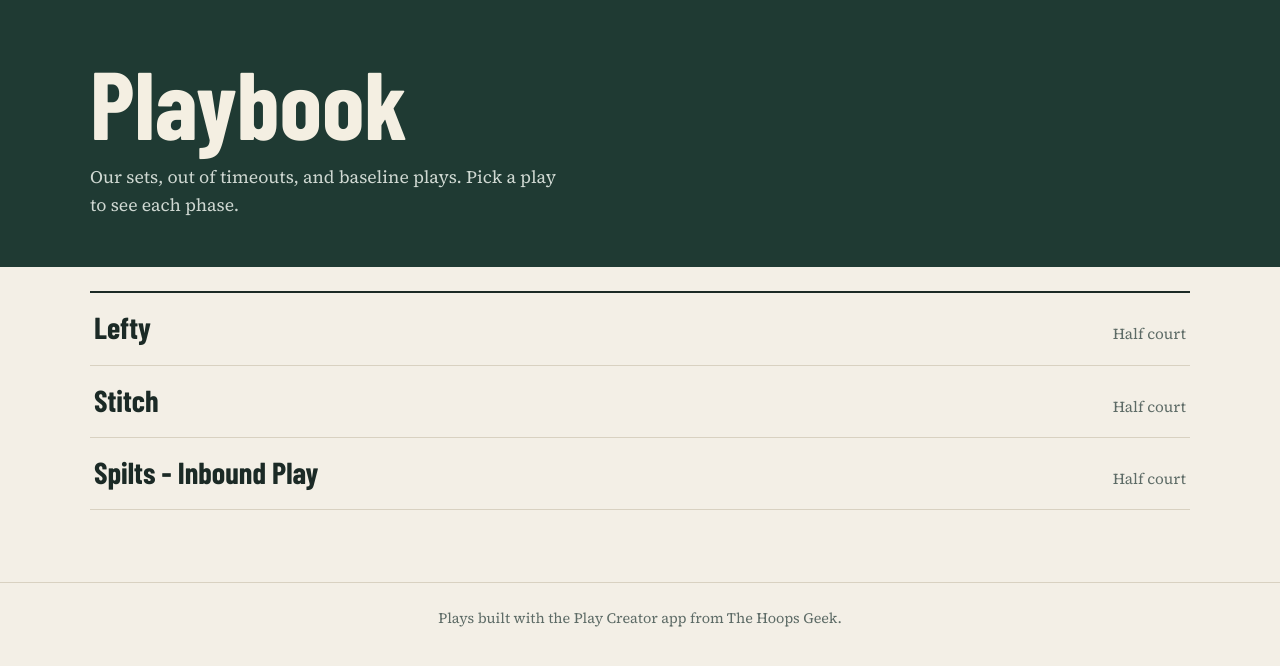
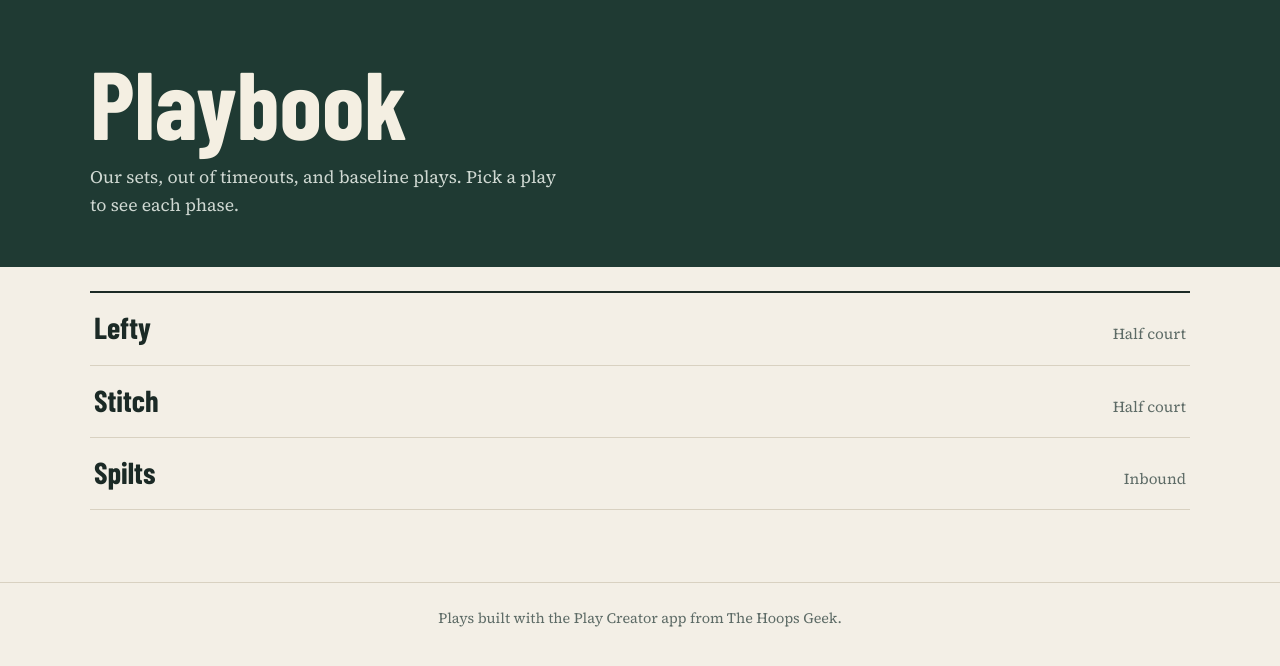
Before and after one commit to arielgonzalez0417-cmd/HT_plays, a plain HTML site: page index.html in a window 1280 px wide. Drawn offline with nearby package versions, Linux system fonts and the light colour scheme.

Commit message:
Update index.html

```diff
--- a/index.html
+++ b/index.html
@@ -74,7 +74,7 @@
       <ul class="list">
         <li><a href="#Lefty"><span class="name">Lefty</span><span class="cat">Half court</span></a></li>
         <li><a href="#stitch"><span class="name">Stitch</span><span class="cat">Half court</span></a></li>
-        <li><a href="#Splits - Inbound"><span class="name">Spilts - Inbound Play</span><span class="cat">Half court</span></a></li>
+        <li><a href="#Splits - Inbound"><span class="name">Spilts</span><span class="cat">Inbound</span></a></li>
         <!-- NEW PLAY LIST ITEM GOES HERE -->
       </ul>
     </div>
```
